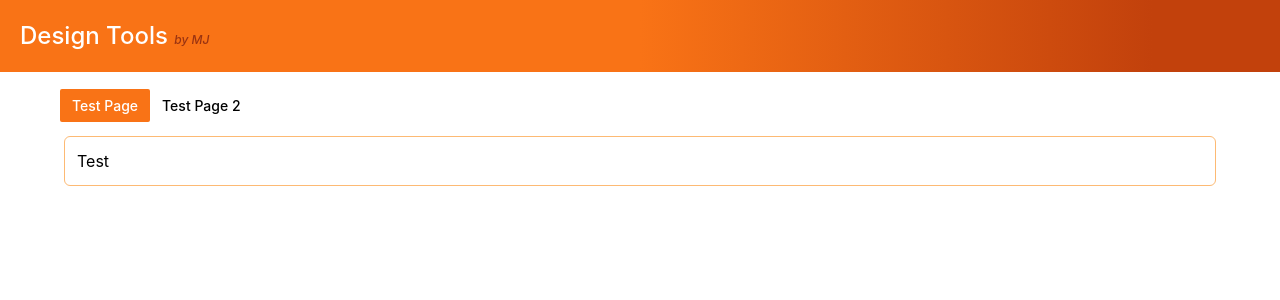
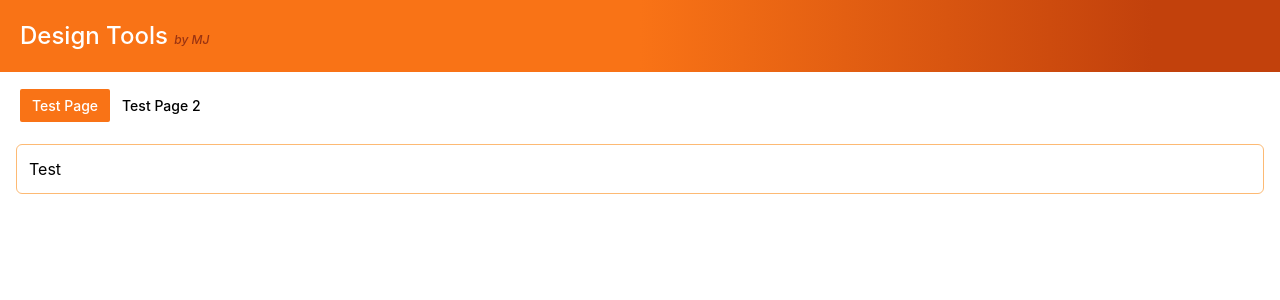
Before and after one commit to leumanuel12/designtools, a React (Create React App) app: page / in a window 1280 px wide. Shown: the top 300 px of the page. Built offline with nearby package versions, Linux system fonts and the light colour scheme.

Commit message:
small tweak

```diff
--- a/src/components/Header.js
+++ b/src/components/Header.js
@@ -7,7 +7,7 @@ export default function Header(props) {
   ];
 
   return (
-    <div className="min-h-screen">
+    <div className="min-h-screen bg-gray-100">
       <div className="bg-gradient-to-r from-orange-500 from-50% to-orange-700 to-90% py-5 text-white">
         <div className="max-w-7xl px-5 mx-auto text-2xl font-medium">
           Design Tools{" "}
@@ -16,9 +16,10 @@ export default function Header(props) {
           </span>
         </div>
       </div>
+
       <div className="max-w-7xl mx-auto bg-white min-h-screen">
-        <div className="mx-5 py-3 px-5 mb-2">
-          <div className="pt-3 px-5 text-sm">
+        <div className="py-3 px-5 mb-2">
+          <div className="pt-3 text-sm">
             {navlinks &&
               navlinks.map((x) => {
                 return (
@@ -39,7 +40,7 @@ export default function Header(props) {
               })}
           </div>
         </div>
-        <div className="mx-auto p-3 max-w-6xl border border-orange-300 rounded-md">
+        <div className="m-4 p-3 border border-orange-300 rounded-md">
           {props.children}
         </div>
       </div>
```
